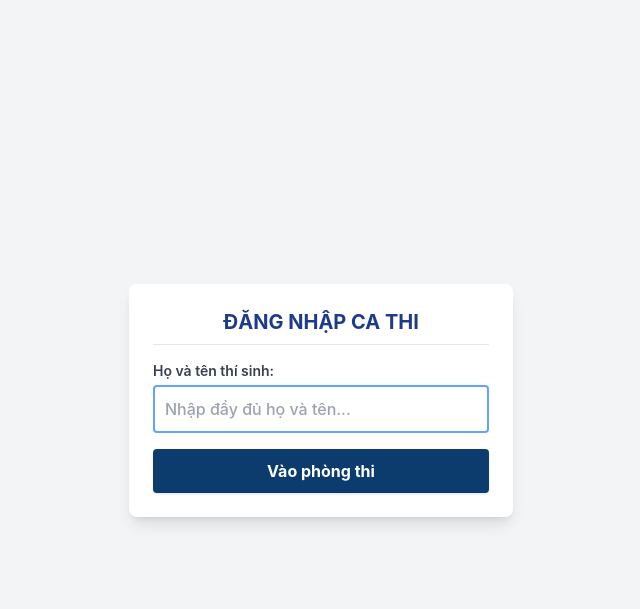
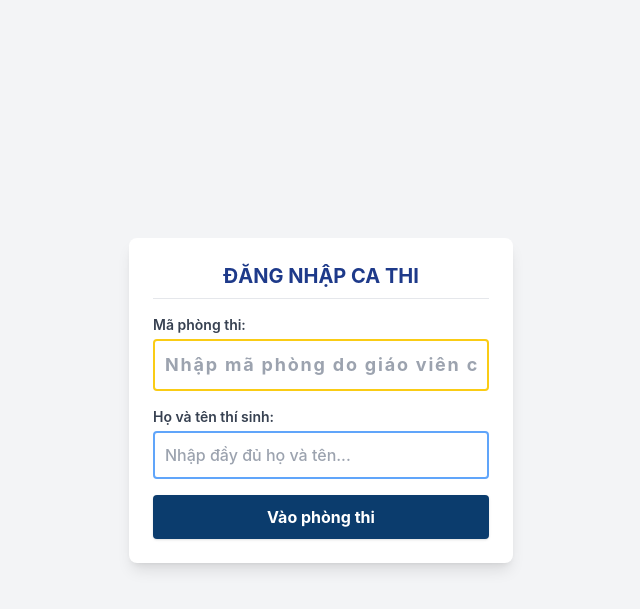
Before and after one commit to tieula/thithi-lan, a Flask app: page /student in a window 1280 px wide. Shown: the top 609 px of the page, without its empty margins (319-959 px from the left). Run offline with Flask 3, Linux system fonts and the light colour scheme.

Commit message:
Update student.html

```diff
--- a/templates/student.html
+++ b/templates/student.html
@@ -15,16 +15,10 @@
         .navy-btn { background-color: #0b3c6d; color: #ffffff; }
         .navy-btn:hover { background-color: #082d52; }
 
-        .swal2-icon.swal2-success {
-            border-color: #0b3c6d !important;
-        }
+        .swal2-icon.swal2-success { border-color: #0b3c6d !important; }
         .swal2-icon.swal2-success .swal2-success-line-tip,
-        .swal2-icon.swal2-success .swal2-success-line-long {
-            background-color: #0b3c6d !important;
-        }
-        .swal2-icon.swal2-success .swal2-success-ring {
-            border-color: rgba(11, 60, 109, 0.3) !important;
-        }
+        .swal2-icon.swal2-success .swal2-success-line-long { background-color: #0b3c6d !important; }
+        .swal2-icon.swal2-success .swal2-success-ring { border-color: rgba(11, 60, 109, 0.3) !important; }
         .swal2-icon.swal2-info, .swal2-icon.swal2-warning, .swal2-icon.swal2-question {
             border-color: #0b3c6d !important;
             color: #0b3c6d !important;
@@ -37,10 +31,17 @@
     <div id="loginScreen" class="flex-1 flex items-center justify-center p-4">
         <div class="bg-white p-6 rounded-lg shadow-lg w-full max-w-sm space-y-4">
             <h2 class="text-xl font-bold text-center text-blue-900 border-b pb-2">ĐĂNG NHẬP CA THI</h2>
+
+            <div id="roomInputContainer" class="hidden">
+                <label class="block text-sm font-semibold text-gray-700 mb-1">Mã phòng thi:</label>
+                <input type="text" id="roomCode" placeholder="Nhập mã phòng do giáo viên cung cấp..." class="w-full border-2 border-yellow-400 p-2.5 rounded focus:outline-none focus:border-yellow-600 font-bold text-center tracking-widest text-lg">
+            </div>
+
             <div>
                 <label class="block text-sm font-semibold text-gray-700 mb-1">Họ và tên thí sinh:</label>
                 <input type="text" id="studentName" placeholder="Nhập đầy đủ họ và tên..." class="w-full border-2 border-blue-400 p-2.5 rounded focus:outline-none focus:border-blue-700 font-medium">
             </div>
+
             <button onclick="joinExam()" class="w-full navy-btn font-bold py-2.5 rounded shadow transition">
                 Vào phòng thi
             </button>
@@ -51,7 +52,7 @@
     <div id="waitingScreen" class="hidden flex-1 flex flex-col items-center justify-center p-4 text-center space-y-3">
         <div class="animate-spin rounded-full h-12 w-12 border-b-2 border-blue-900"></div>
         <h3 class="text-lg font-bold text-gray-800">Đã vào phòng chờ thành công!</h3>
-        <p class="text-sm text-gray-600">Vui lòng giữ nguyên màn hình, đề thi sẽ tự động hiển thị khi giáo viên bắt đầu.</p>
+        <p class="text-sm text-gray-600">Vui lòng giữ nguyên màn hình, đề thi sẽ tự động hiển thị khi giáo viên bấm bắt đầu.</p>
     </div>
 
     <!-- 3. MÀN HÌNH LÀM BÀI -->
@@ -88,6 +89,10 @@
             timeout: 10000
         });
 
+        // BẮT MÃ PHÒNG TỪ URL HOẶC SESSION
+        const urlParams = new URLSearchParams(window.location.search);
+        let currentRoom = urlParams.get('room') || sessionStorage.getItem('lan_exam_room') || '';
+
         let currentStudentName = "";
         let studentAnswers = {};
         let timerInterval = null;
@@ -101,9 +106,32 @@
             if (savedName) {
                 document.getElementById('studentName').value = savedName;
             }
+
+            // Nếu link không có ?room= thì hiện ô nhập mã phòng
+            if (!currentRoom) {
+                document.getElementById('roomInputContainer').classList.remove('hidden');
+            } else {
+                sessionStorage.setItem('lan_exam_room', currentRoom);
+            }
         });
 
         function joinExam() {
+            // Kiểm tra mã phòng nếu cần nhập tay
+            if (!currentRoom) {
+                const roomInput = document.getElementById('roomCode').value.trim();
+                if (!roomInput) {
+                    Swal.fire({
+                        icon: 'warning',
+                        title: 'Thiếu thông tin',
+                        text: 'Vui lòng nhập Mã phòng thi do giáo viên cung cấp!',
+                        confirmButtonColor: '#0b3c6d'
+                    });
+                    return;
+                }
+                currentRoom = roomInput;
+                sessionStorage.setItem('lan_exam_room', currentRoom);
+            }
+
             const nameInput = document.getElementById('studentName').value.trim();
             if (!nameInput) {
                 Swal.fire({
@@ -120,15 +148,22 @@
             sessionStorage.setItem('lan_exam_student_name', currentStudentName);
             document.getElementById('headerStudentName').innerText = currentStudentName;
 
-            socket.emit('join_student', { name: currentStudentName });
+            // GỬI KÈM MÃ PHÒNG KHI VÀO THI
+            socket.emit('join_student', {
+                name: currentStudentName,
+                room: currentRoom
+            });
 
             document.getElementById('loginScreen').classList.add('hidden');
             document.getElementById('waitingScreen').classList.remove('hidden');
         }
 
         socket.on('connect', () => {
-            if (currentStudentName && !isSubmitted) {
-                socket.emit('join_student', { name: currentStudentName });
+            if (currentStudentName && !isSubmitted && currentRoom) {
+                socket.emit('join_student', {
+                    name: currentStudentName,
+                    room: currentRoom
+                });
             }
         });
 
@@ -136,7 +171,7 @@
             Swal.fire({
                 icon: 'warning',
                 title: 'THÔNG BÁO',
-                text: data.message || 'Bạn đã thi rồi!',
+                text: data.message || 'Bạn đã hoàn thành bài thi trong phòng này!',
                 confirmButtonColor: '#0b3c6d',
                 confirmButtonText: 'Đã hiểu',
                 allowOutsideClick: false
@@ -145,7 +180,7 @@
                     <div class="min-h-screen flex items-center justify-center bg-gray-100 p-4">
                         <div class="bg-white p-6 rounded shadow-md text-center max-w-sm">
                             <h2 class="text-xl font-bold text-red-600 mb-2">BẠN ĐÃ THI RỒI!</h2>
-                            <p class="text-gray-600 text-sm">Thiết bị này đã hoàn thành bài thi trong ca hiện tại.</p>
+                            <p class="text-gray-600 text-sm">Thiết bị này đã hoàn thành bài thi trong phòng hiện tại.</p>
                         </div>
                     </div>
                 `;
@@ -243,13 +278,13 @@
         function selectMcq(qId, key) {
             if (isSubmitted) return;
             studentAnswers[`mcq_${qId}`] = key;
-            socket.emit('sync_answer', { key: `mcq_${qId}`, val: key });
+            socket.emit('sync_answer', { key: `mcq_${qId}`, val: key, room: currentRoom });
         }
 
         function selectTf(qId, subKey, val) {
             if (isSubmitted) return;
             studentAnswers[`tf_${qId}_${subKey}`] = val;
-            socket.emit('sync_answer', { key: `tf_${qId}_${subKey}`, val: val });
+            socket.emit('sync_answer', { key: `tf_${qId}_${subKey}`, val: val, room: currentRoom });
         }
 
         function startCountdown() {
@@ -262,7 +297,7 @@
                 updateTimerDisplay(diff);
 
                 if (diff % 5 === 0 && diff > 0) {
-                    socket.emit('sync_timer', { time_left: diff });
+                    socket.emit('sync_timer', { time_left: diff, room: currentRoom });
                 }
 
                 if (diff <= 0) {
@@ -330,7 +365,8 @@
 
             const submissionPayload = {
                 name: currentStudentName || document.getElementById('headerStudentName').innerText,
-                answers: studentAnswers
+                answers: studentAnswers,
+                room: currentRoom
             };
 
             const send = () => {
@@ -377,14 +413,15 @@
             if (isExamActive && !isSubmitted) {
                 socket.emit('submit_exam', {
                     name: currentStudentName || document.getElementById('headerStudentName').innerText,
-                    answers: studentAnswers
+                    answers: studentAnswers,
+                    room: currentRoom
                 });
             }
         });
 
         function recordViolation() {
             if (isExamActive && !isSubmitted) {
-                socket.emit('report_violation');
+                socket.emit('report_violation', { room: currentRoom });
                 Swal.fire({
                     icon: 'warning',
                     title: 'CẢNH BÁO VI PHẠM!',
```
